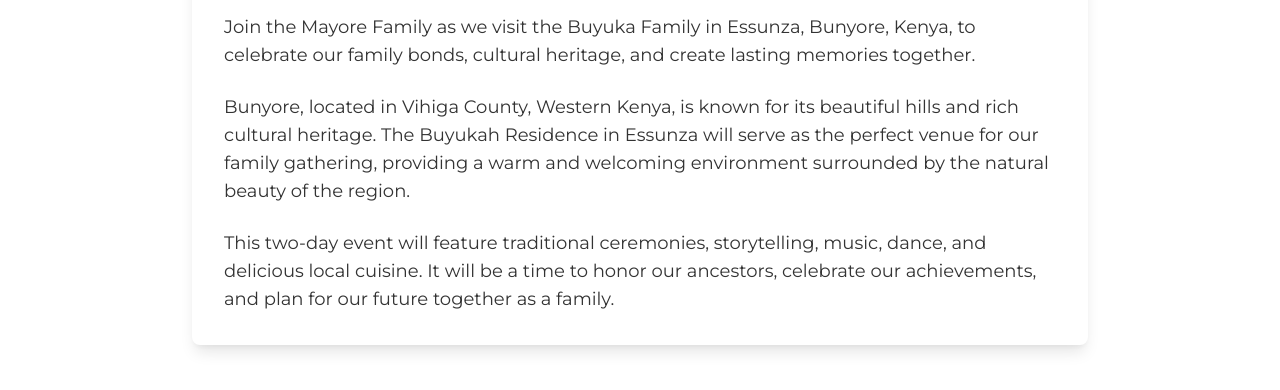
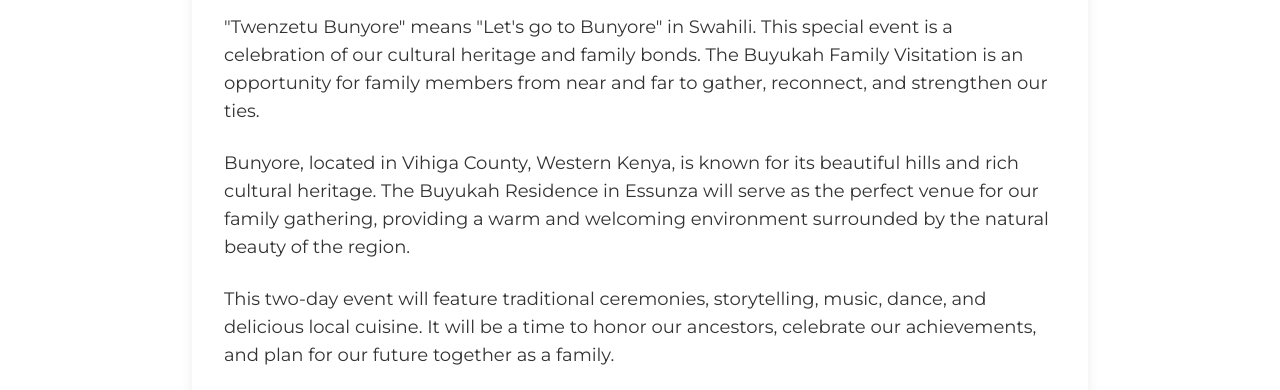
Before and after one commit to rrmayore/buyuka-visit, a plain HTML site: page index.html in a window 1280 px wide. Both pictures are taken after a click on the link "About". Shown: the part 351-741 px from the top of the page. Drawn offline with nearby package versions, Linux system fonts and the light colour scheme.

Commit message:
Update index.html

```diff
--- a/index.html
+++ b/index.html
@@ -435,7 +435,7 @@
                 <div class="bg-white rounded-lg shadow-lg p-8 mb-12" style="opacity: 0;">
                     <h3 class="text-2xl font-bold mb-4">Twenzetu Bunyore</h3>
                     <p class="text-lg mb-6">
-                        Join the Mayore Family as we visit the Buyuka Family in Essunza, Bunyore, Kenya, to celebrate our family bonds, cultural heritage, and create lasting memories together.
+                        "Twenzetu Bunyore" means "Let's go to Bunyore" in Swahili. This special event is a celebration of our cultural heritage and family bonds. The Buyukah Family Visitation is an opportunity for family members from near and far to gather, reconnect, and strengthen our ties.
                     </p>
                     <p class="text-lg mb-6">
                         Bunyore, located in Vihiga County, Western Kenya, is known for its beautiful hills and rich cultural heritage. The Buyukah Residence in Essunza will serve as the perfect venue for our family gathering, providing a warm and welcoming environment surrounded by the natural beauty of the region.
```
